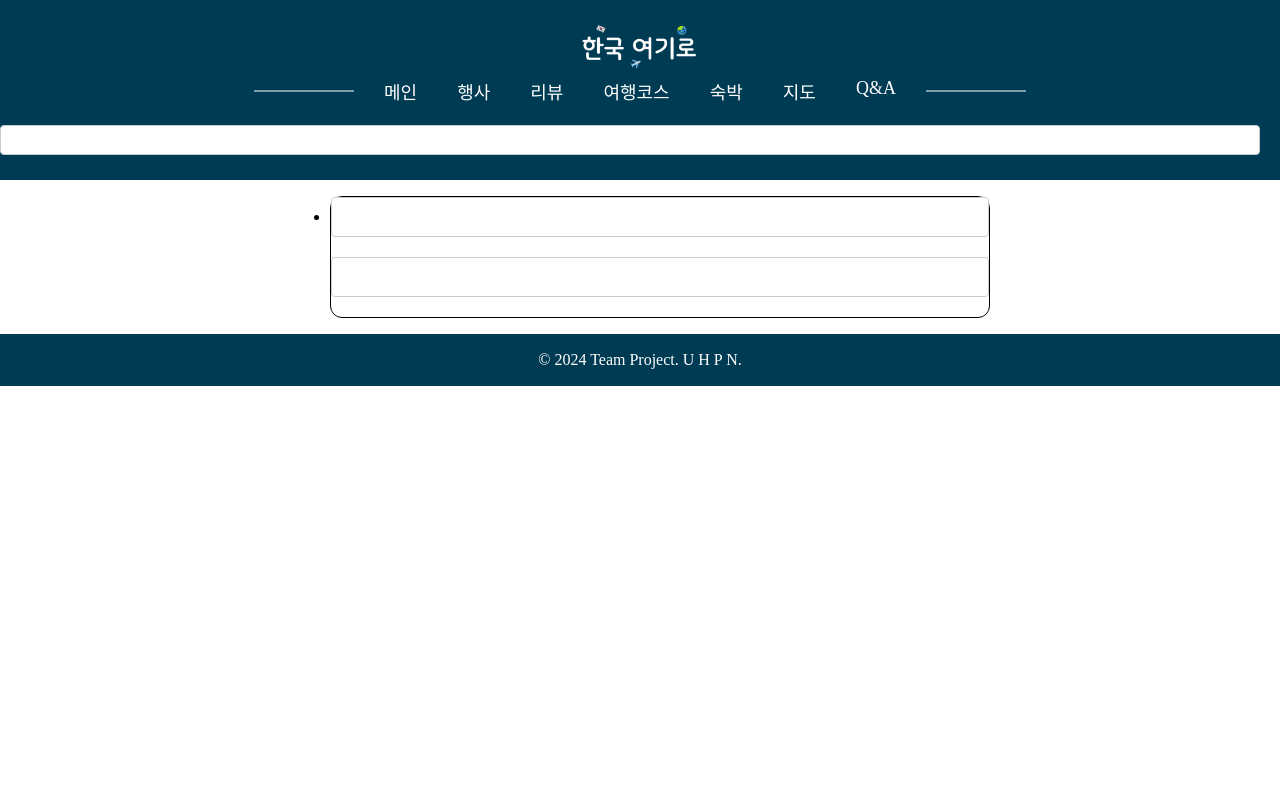
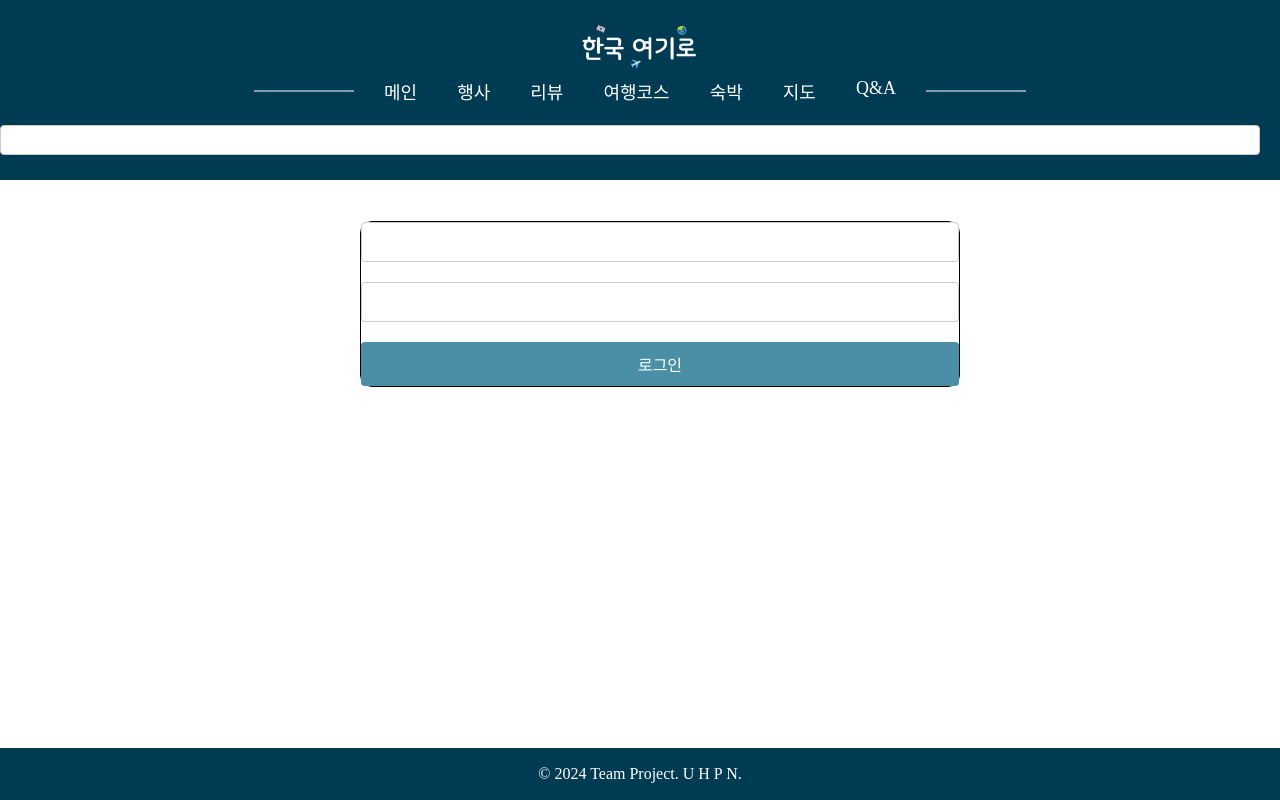
Before and after one commit to wooya03/Here-In-Korea, a React (Create React App) app in the folder src/main/frontend/: page /login in a window 1280 px wide. Built offline with nearby package versions, Linux system fonts and the light colour scheme.

Commit message:
login login testing

```diff
--- a/src/main/frontend/src/global/footer/Footer.css
+++ b/src/main/frontend/src/global/footer/Footer.css
@@ -4,6 +4,6 @@
     text-align: center;
     padding: 1px 0;
     width: 100%;
-    position:relative;
+    position:absolute;
     bottom:0;
   }
--- a/src/main/frontend/src/user/css/LoginMain.css
+++ b/src/main/frontend/src/user/css/LoginMain.css
@@ -1,11 +1,19 @@
 .content{
-    width: 700px;
-
+    width: 100%;
+    weight : 850px;
     margin: 0 auto;
     padding: 0;
 }
-.li{
-    list-style: none;
+.login_wrap{
+    width : 50%;
+    weight: 800px;
+    margin:0 auto;
+    position : relative;
+    top:25px;
+    bottom:25px;
+}
+.panel_item{
+    list-style:none;
 }
 
 .panel_item{
--- a/src/main/frontend/src/user/js/LoginMain.js
+++ b/src/main/frontend/src/user/js/LoginMain.js
@@ -1,8 +1,22 @@
 import React from "react";
 import "../css/LoginMain.css";
+import {useNavigate} from "react-router-dom";
 
-class LoginMain extends React.Component {
-    render() {
+const LoginMain = () => {
+    const navigate = useNavigate();
+
+    const handleLogin = () => {
+        const idValue= document.getElementsByName('id')[0].value;
+        const pwValue = document.getElementsByName('pw')[0].value;
+
+        if (idValue.trim() === '' || pwValue.trim() === '') {
+            //로그인 실패 로직
+            alert('아이디와 비밀번호를 입력해주세요.');
+        } else {
+            //로그인 성공 로직
+           navigate("/");
+        }
+    };
     return (
         <div className="content">
             <div className="login_wrap">
@@ -15,14 +29,18 @@ class LoginMain extends React.Component {
                                 <div className="login_from">
                                     <div className="login_box">
                                         <div className="input_item_id">
-                                                <input type="text" className="input_id" id="id" value=""/>
+                                            <input type="text" className="input_id" name="id"/>
                                         </div>
                                         <div className="input_item_id">
-                                                <input type="text" className="input_pw" id="pw" value=""/>
+                                            <input type="password" className="input_pw" name="pw"/>
                                         </div>
                                     </div>
                                 </div>
-                                    <div></div>
+                                <div className="btn_login_wrap">
+                                    <button type="button" className="btn_login" name="btn_login" onClick={handleLogin}>
+                                        <span className="btn_text">로그인</span>
+                                    </button>
+                                </div>
                             </div>
                         </li>
                     </ul>
@@ -35,6 +53,5 @@ class LoginMain extends React.Component {
 
     )
 }
-}
 
 export default LoginMain;
```
Lines whose indentation alone changed are shown as unchanged.
